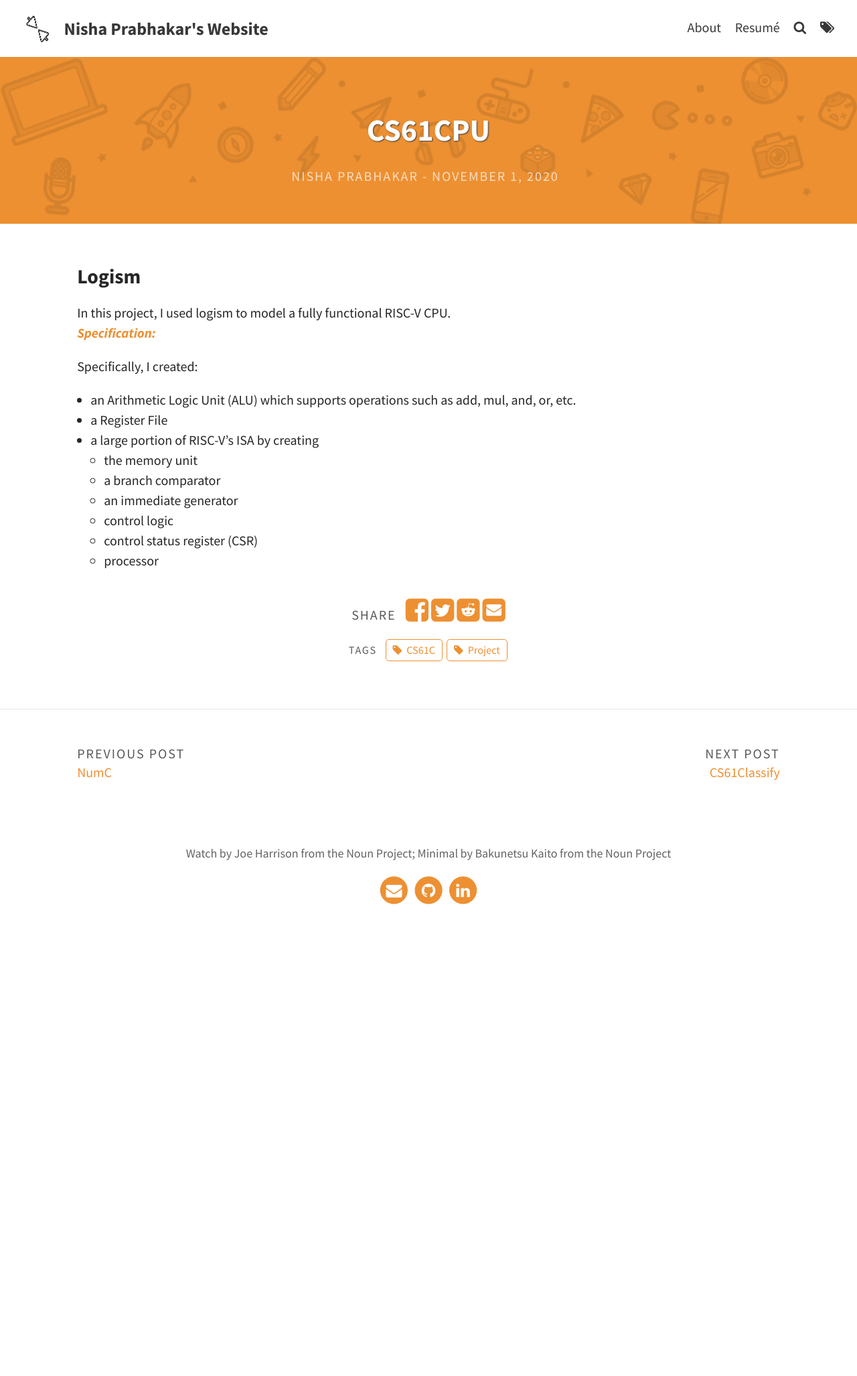
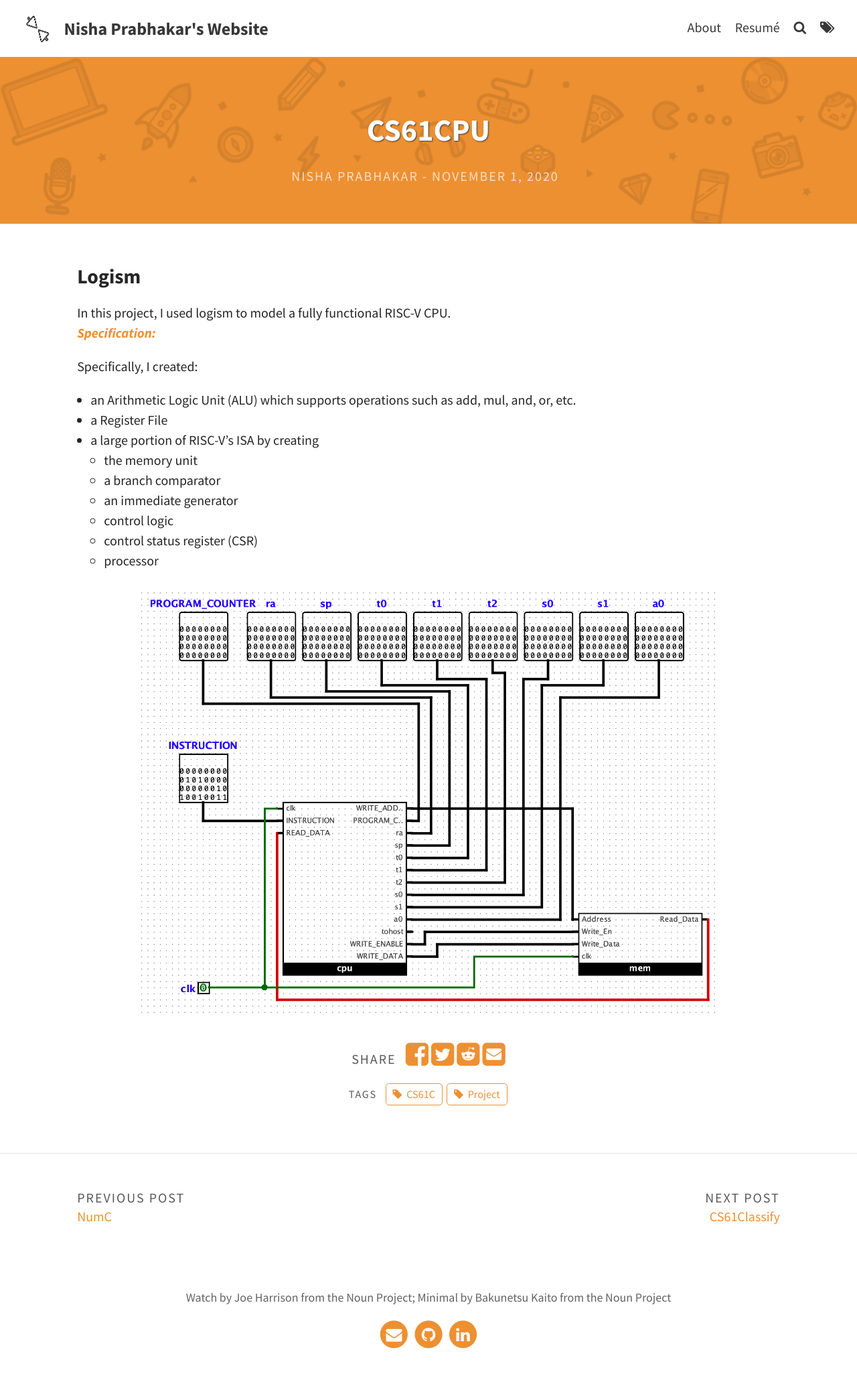
Before and after one commit to nishap1225/nishap1225.github.io, a Jekyll site: the page built from _posts/2020-11-01-CS61CPU.md, in a window 1280 px wide. Shown: the whole page at 67% size. Built offline with Jekyll 4.4.1, drawn with Linux system fonts in a browser that asks for light colours; before the commit the page ends 1391 px from its top, so only the background shows below that.

Commit message:
added image

```diff
--- a/_posts/2020-11-01-CS61CPU.md
+++ b/_posts/2020-11-01-CS61CPU.md
@@ -22,3 +22,5 @@ Specifically, I created:
   - control logic
   - control status register (CSR)
   - processor
+
+{% include aligner.html images="pexels/61c_proj3_test_harness.png" column=1 %}
```
Also changed, not shown: assets/img/pexels/61c_proj3_test_harness.png (added).
